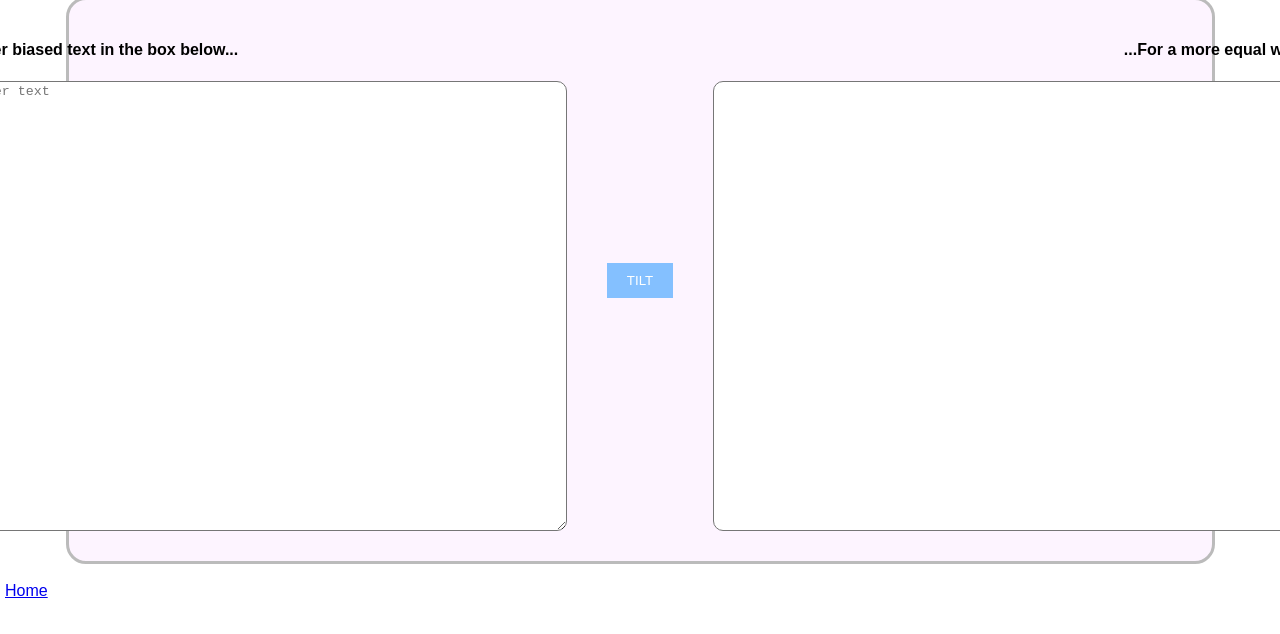
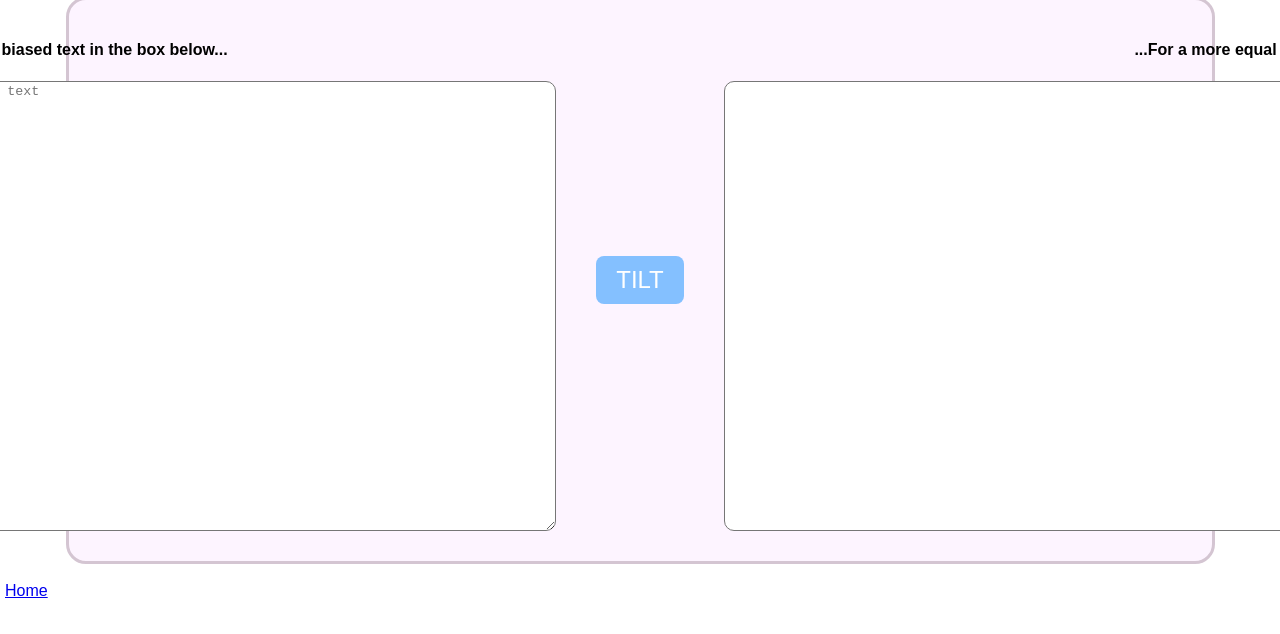
Before and after one commit to SJNGR/TILT-WebApp, a plain HTML site: page public/TiltThisText.html in a window 1280 px wide. Shown: the part 108-742 px from the top of the page. Drawn offline with Linux system fonts and the light colour scheme; files whose address does not match are found by name.

Commit message:
CSS styling

```diff
--- a/public/TiltThisText.html
+++ b/public/TiltThisText.html
@@ -15,7 +15,7 @@
     .container {
     width: 90%;
     border-radius: 20px;
-    border: 3px solid rgb(187, 187, 187);
+    border: 3px solid rgb(212, 197, 210);
     background-color: rgb(253, 244, 255);
     display: flex;
     justify-content: center;
@@ -26,14 +26,16 @@
     height: 450px;
     margin-bottom: 10px;
     }
-    button {
+    #TILTbutton {
     padding: 10px 20px;
     background-color: #84c0ff;
     color: white;
     border: none;
+    border-radius: 8px;
     cursor: pointer;
+    font-size: x-large;
     }
-    button:hover {
+    #TILTbutton:hover {
     background-color: #b900c0;
     font-style: italic;
     }
@@ -51,7 +53,7 @@
             <textarea id="userInput" placeholder="Enter text"></textarea>
         </article>
         <article>
-            <button onclick="processInput()">TILT</button>
+            <button id="TILTbutton" onclick="processInput()">TILT</button>
         </article>
         <article>
             <h4 align="right">...For a more equal world</h4>
--- a/style.css
+++ b/style.css
@@ -29,3 +29,14 @@ article {
 #chatOutput {
     border-radius: 10px;
 }
+button {
+    padding: 10px 20px;
+    background-color: #84c0ff;
+    color: white;
+    border: none;
+    cursor: pointer;
+    }
+    button:hover {
+    background-color: #b900c0;
+
+    }
```
